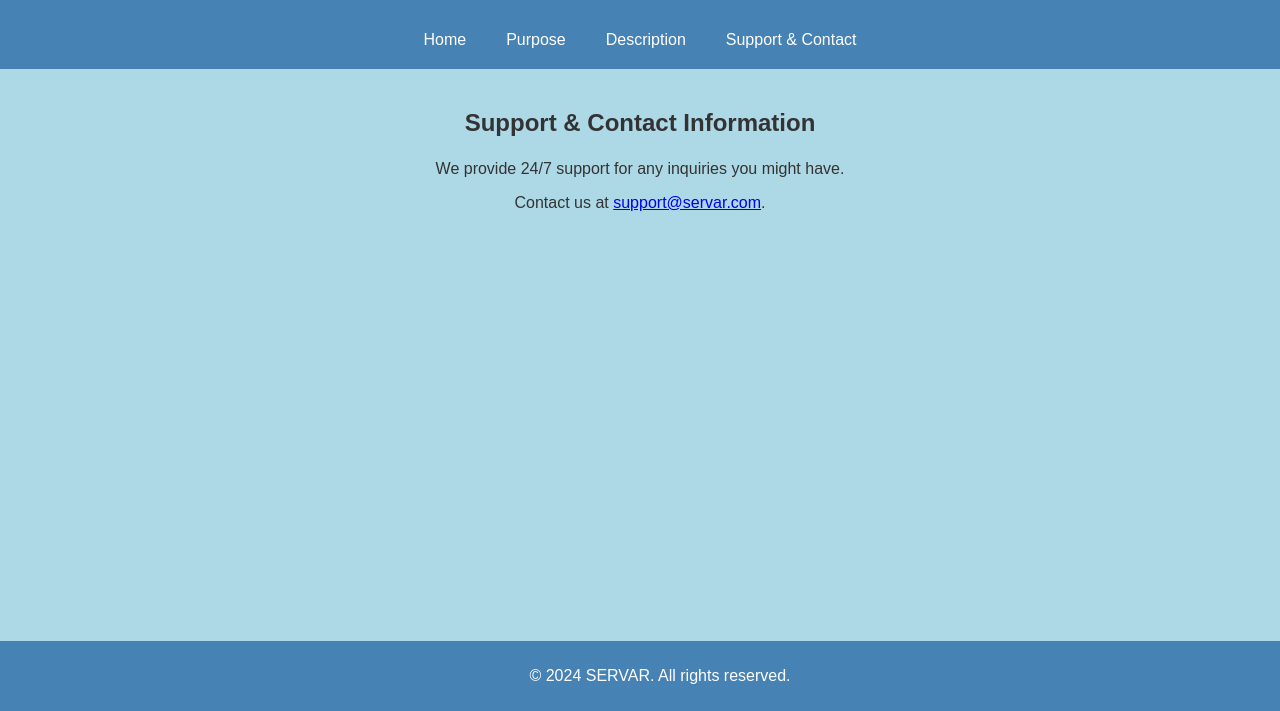
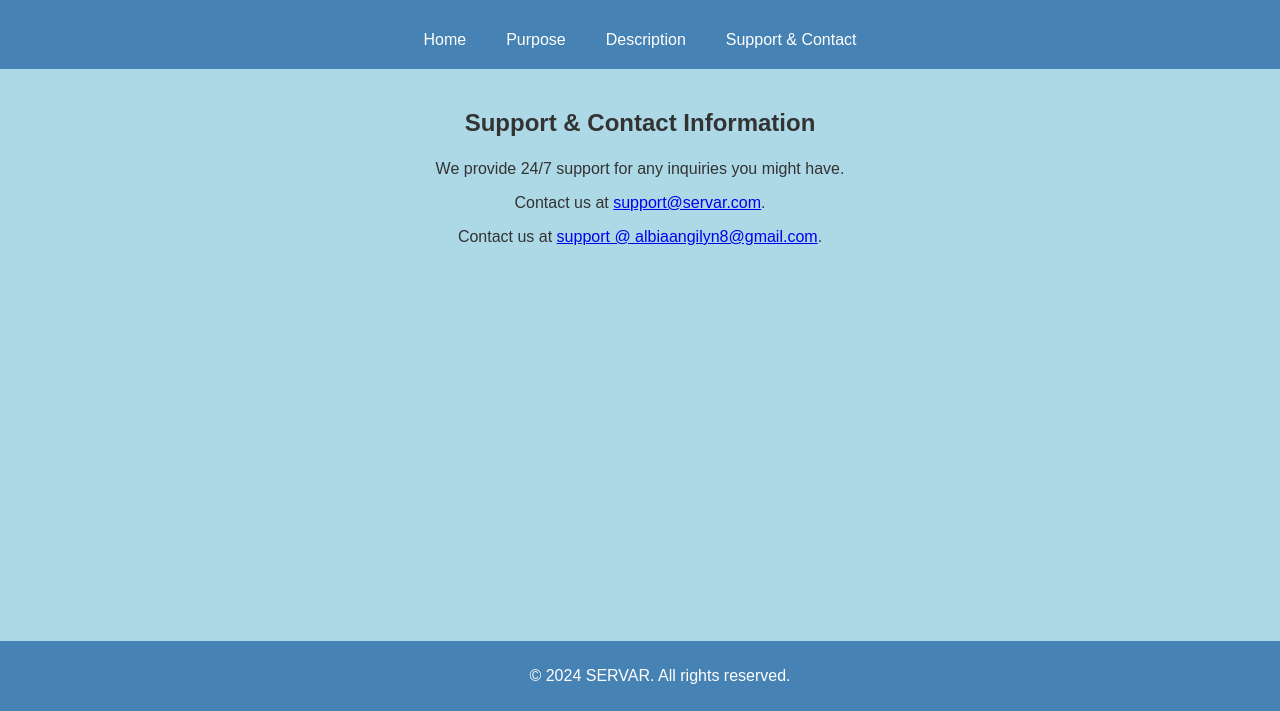
Before and after one commit to RaidenFreter/WebpageACLCProject, a plain HTML site: page index.html in a window 1280 px wide. Both pictures are taken after a click on the link "Support & Contact". Shown: the part 89-800 px from the top of the page. Drawn offline with Linux system fonts and the light colour scheme.

Commit message:
Update index.html

```diff
--- a/index.html
+++ b/index.html
@@ -129,6 +129,8 @@
             <h2>Support & Contact Information</h2>
             <p>We provide 24/7 support for any inquiries you might have.</p>
             <p>Contact us at <a href="mailto:support@servar.com">support@servar.com</a>.</p>
+            <p>Contact us at <a
+href="mailto:support@servar.com">support @ albiaangilyn8@gmail.com</a>.</p>
         </section>
     </main>
     <footer>
```
